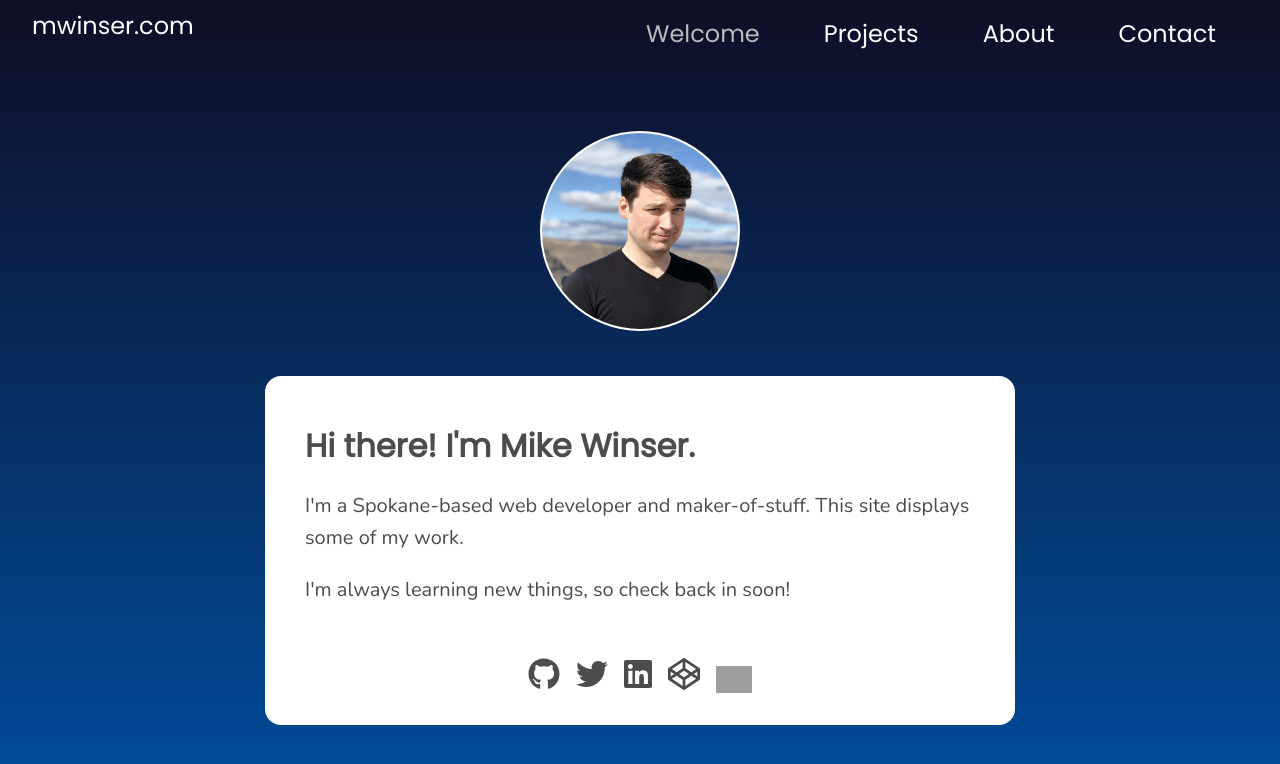
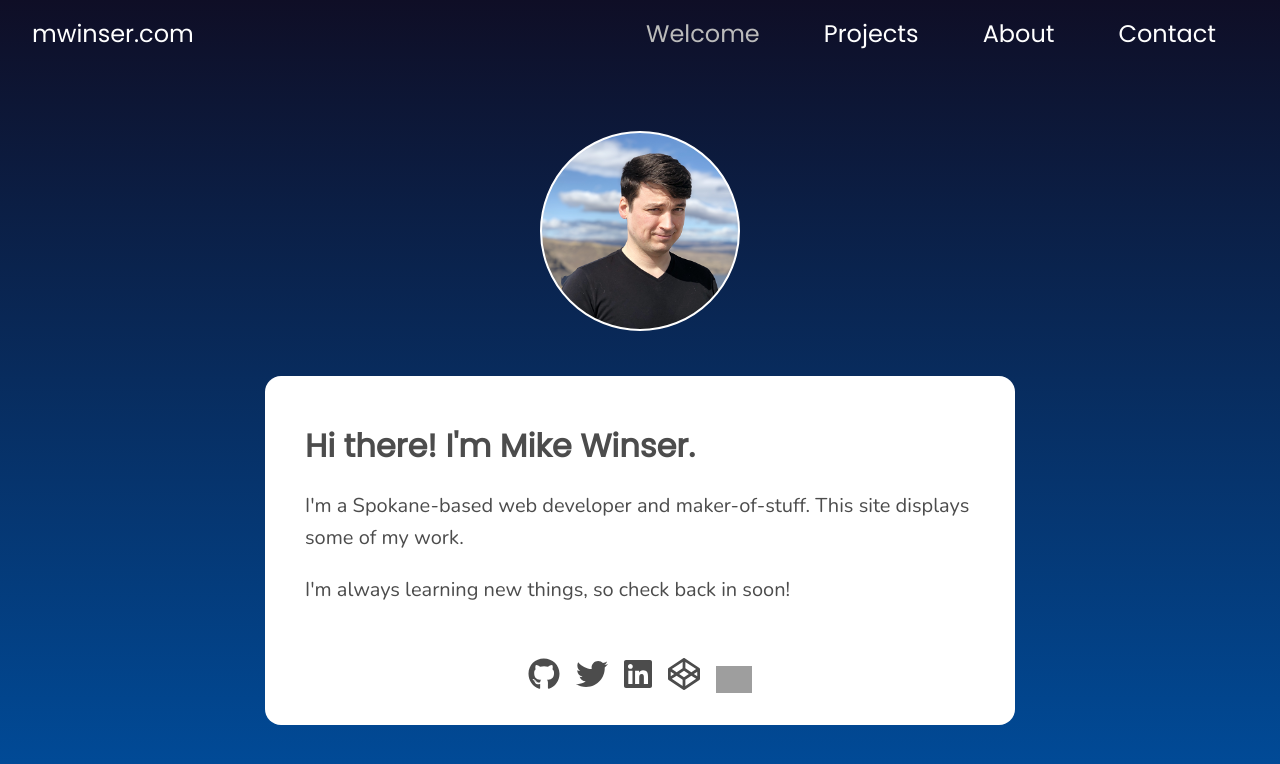
Before and after one commit to mwinser/portfolio, a React (Create React App) app: page / in a window 1280 px wide. Shown: the top 764 px of the page. Built offline with nearby package versions, Linux system fonts and the light colour scheme; grey boxes are pictures that could not be loaded.

Commit message:
adjust title position

```diff
--- a/src/App.css
+++ b/src/App.css
@@ -36,8 +36,7 @@ nav{
 }
 #titlebar{
   font-size: 1.5rem;
-  padding: .5rem;
-  padding-left: 2rem;
+  padding: 1rem .5rem 0 2rem;
 
 }
 
```
Also changed, not shown: 1 other file (tests, documents, lock files or other folders).
